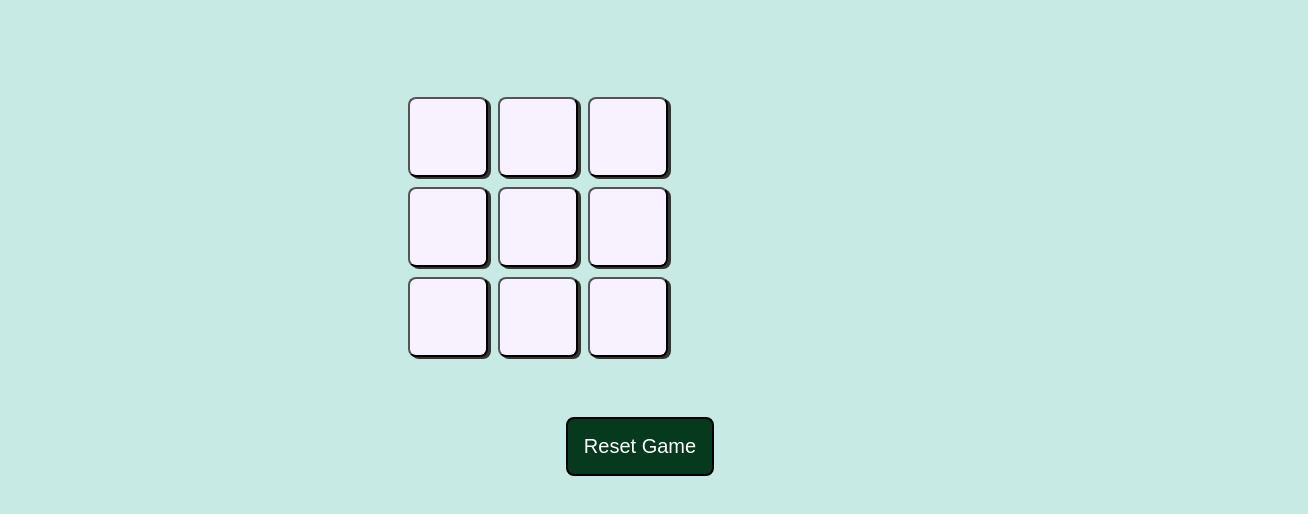
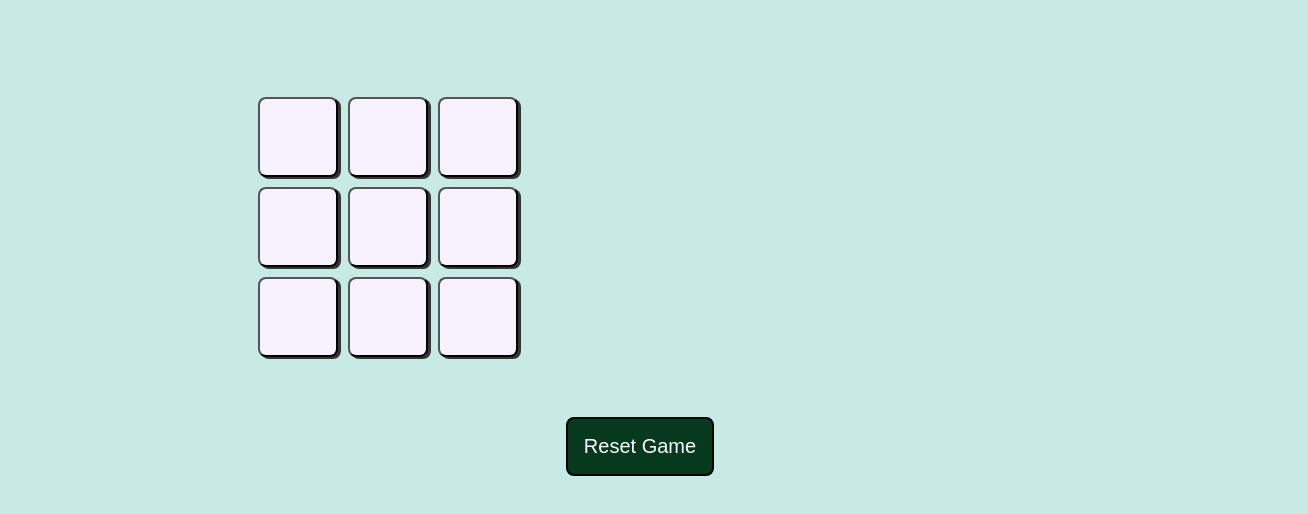
Before and after one commit to Yatiyachika/TicTacToe, a plain HTML site: page index.html in a window 1280 px wide. Shown: the part 90-604 px from the top of the page, 1308 px wide, since content can reach past the window. Drawn offline with Linux system fonts and the light colour scheme.

Commit message:
Update style.css

```diff
--- a/style.css
+++ b/style.css
@@ -31,7 +31,7 @@ h1{
     width: 900px;
     height: 300px;
     align-items: center;
-    margin: 100px 0pc 0px 400px;
+    margin: 100px 0pc 0px 250px;
 }
 .row{
     width: 300px;
```
